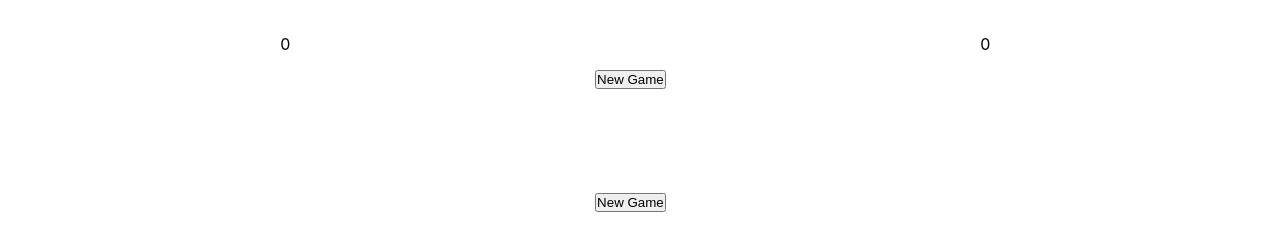
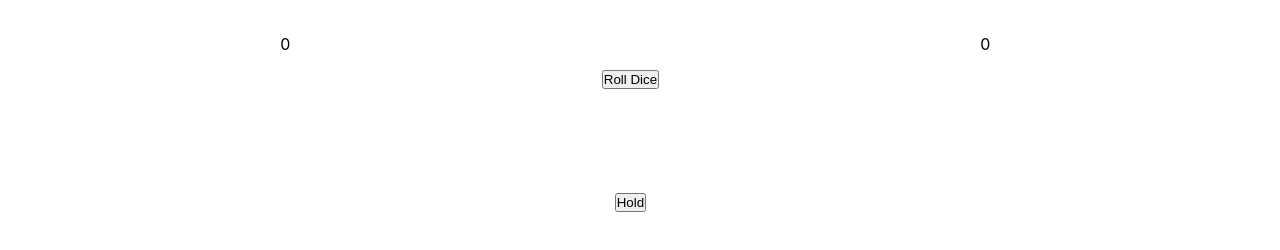
Before and after one commit to saharlaor/Dice-Game, a React (Create React App) app: page / in a window 1280 px wide. Shown: the part 504-754 px from the top of the page. Built offline with nearby package versions, Linux system fonts and the light colour scheme.

Commit message:
Link handling functions to the 3 controls buttons

```diff
--- a/src/components/Controls/Controls.jsx
+++ b/src/components/Controls/Controls.jsx
@@ -5,10 +5,10 @@ import "./Controls.css";
 const Controls = (props) => {
   return (
     <div className="Controls">
-      <button>New Game</button>
+      <button onClick={props.handleNewGameClick}>New Game</button>
       <Dice values={props.randomValues} />
-      <button>New Game</button>
-      <button>New Game</button>
+      <button onClick={props.handleRollDiceClick}>Roll Dice</button>
+      <button onClick={props.handleHoldClick}>Hold</button>
     </div>
   );
 };
--- a/src/components/Game/Game.jsx
+++ b/src/components/Game/Game.jsx
@@ -23,6 +23,21 @@ class Game extends React.Component {
     return [this.randomDie(), this.randomDie()];
   }
 
+  handleNewGameClick() {
+    console.log("handleNewGameClick");
+    return;
+  }
+
+  handleRollDiceClick() {
+    console.log("handleRollDiceClick");
+    return;
+  }
+
+  handleHoldClick() {
+    console.log("handleHoldClick");
+    return;
+  }
+
   render() {
     return (
       <div id="Game">
@@ -34,7 +49,12 @@ class Game extends React.Component {
           isActive={this.state.currentPlayer === "player1" ? true : false}
           name="Player1"
         />
-        <Controls randomValues={this.rollDice()} />
+        <Controls
+          randomValues={this.rollDice()}
+          handleNewGameClick={this.handleNewGameClick}
+          handleRollDiceClick={this.handleRollDiceClick}
+          handleHoldClick={this.handleHoldClick}
+        />
         <Player
           totalScore={this.state.totalScore.player2}
           currentScore={
```
